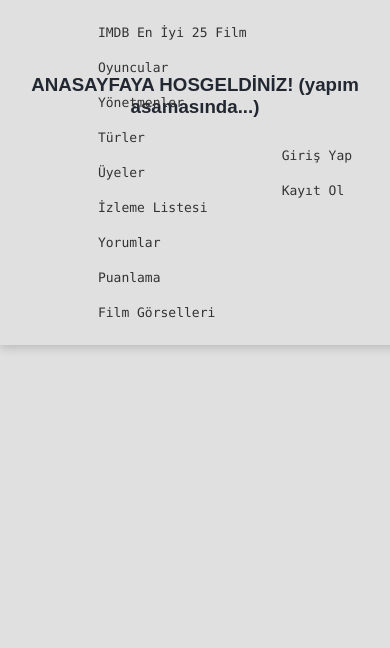
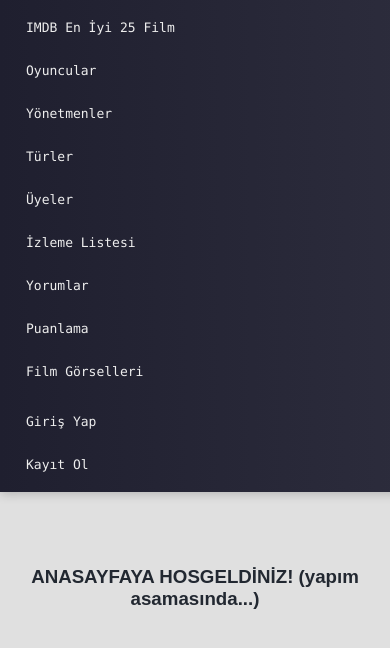
Before and after one commit to erencellk/MovieSlot, a Django app: page / in a window 390 px wide; the page is wider, and only the part inside the window is pictured. Shown: the top 648 px of that part. Run offline with Django 5.2, Linux system fonts and the light colour scheme.

Commit message:
manage css file...

```diff
--- a/films/static/films/style.css
+++ b/films/static/films/style.css
@@ -1,5 +1,5 @@
 /* Tüm bağlantılar */
-a {
+ body a {
     text-decoration: none;
     font-size: small;
     padding: 10px;
@@ -12,11 +12,11 @@ a {
 /* Menü - varsayılan olarak gizli */
 .liste-menu {
     display: flex; /* yan yana sıralanması*/
-    justify-content: center;
+    justify-content: space-between;
     align-items: center;
     flex-wrap: wrap; /*içerikler taşarsa alta gecebilir*/
     gap: 15px; /* menü elemanları arasına bosluk*/
-    padding: 15px 30px;
+    padding: 15px 40px;
 
     box-shadow: 0 2px 10px rgba(0, 0, 0, 0.2);
     position: absolute;
@@ -26,31 +26,36 @@ a {
     z-index: 999;
 
 
+    background: linear-gradient(to right, #1f1f2f, #2c2c3c);
+
+
 }
 
 
-.liste-menu.show {
-    transform: translateX(0);
-    opacity: 2;
-    pointer-events: auto;
-    background: none;
-    background-color: transparent;
-    border: none;
-    box-shadow: none;
+
+
+
+.liste-menu a {
+
+    font-weight: 500;
+    padding: 10px;
+    border-radius: 6px;
+    color: #eee;
+    text-decoration: none;
+    display: flex;
+    align-items: center;
+    gap: 6px;
+    transition: color 0.3s;
 }
 
 
-.liste-menu a {
-    color: #333;
-    font-weight: 500;
-    padding: 10px;
-    border-radius: 6px;
-    transition: background-color 0.2s ease, color 0.2s ease;
-}
+.liste-menu a:hover {
 
-.liste-menu a:hover {
-    background-color: #f0f0f0;
-    color: #00ADB5;
+    color:white;
+    border-radius: 8px;
+
+    transform: scale(1.2);
+
 }
 
 /* Film kart yapısı */
@@ -127,17 +132,62 @@ a {
 
 body {
     font-family: 'Poppins', sans-serif;
-
-   background-color: #e0e0e0; !important;
-
-
+    background-color: #e0e0e0 !important;
     color: #222831;
     margin: 0;
     padding: 0;
+}
+
+
+
+
+.auth-buttons {
+    display: flex;
+    gap: 12px;
+    flex-direction: column;
 
 }
 
-.liste-menu a:hover, .liste-menu a.active {
-    background-color: #00adb5;
-    color: #ffffff;
+.auth-buttons a {
+    padding: 6px 12px;
+    border-radius: 6px;
+    font-weight: 500;
+    text-decoration: none;
+    transition: background-color 0.3s ease;
+    white-space: nowrap;
 }
+
+
+.nav-left, .nav-right {
+    display: flex;
+    align-items: center;
+    gap: 16px;
+}
+
+
+.liste-menu i:hover {
+    width: 18px;
+    text-align: center;
+
+}
+@media (max-width: 768px) {  /* responsive tasarım icin*/
+  .liste-menu {
+    flex-direction: column;
+    align-items: flex-start;
+    padding: 10px;
+      position: relative;
+  }
+
+  .nav-left,
+  .nav-right {
+    flex-direction: column;
+    align-items: flex-start;
+    gap: 8px;
+    width: 100%;
+  }
+
+  .auth-buttons {
+    justify-content: flex-start;
+    width: 100%;
+  }
+}
```
